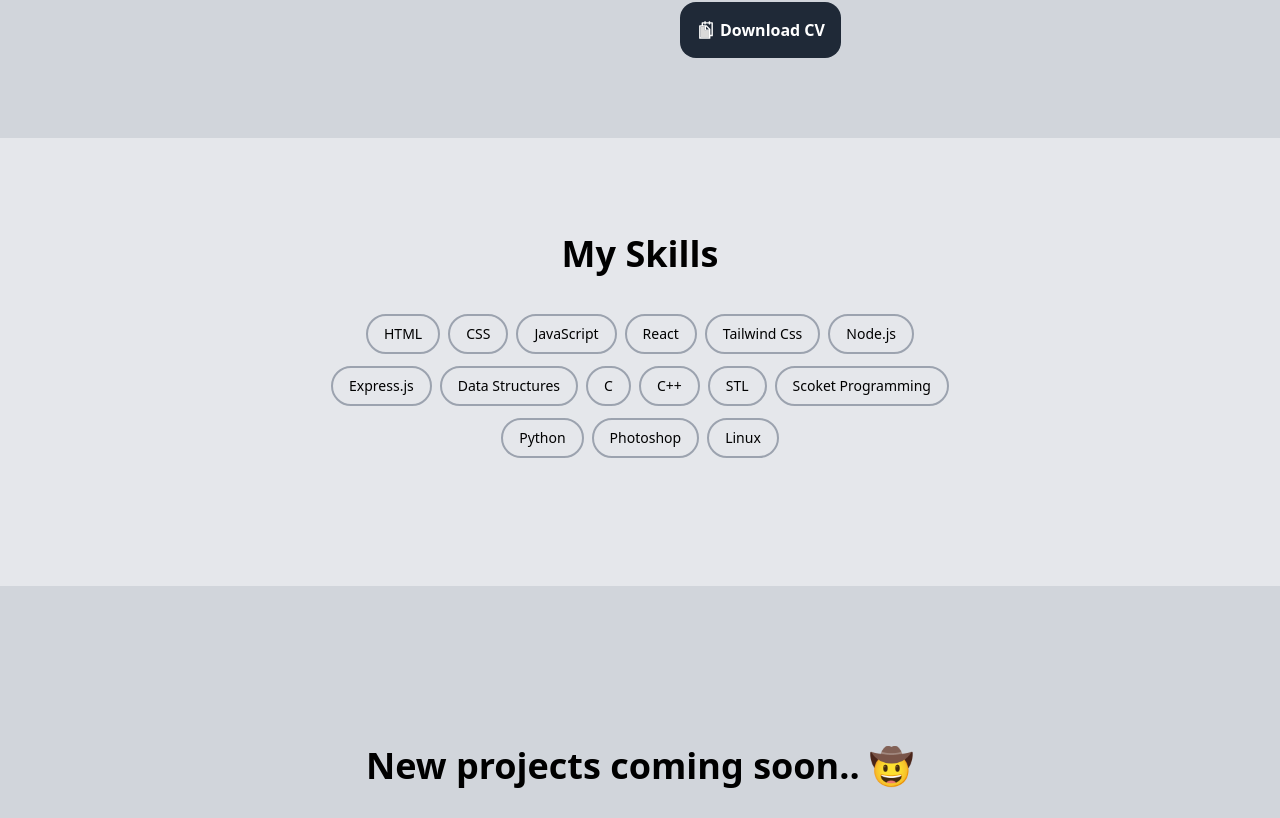
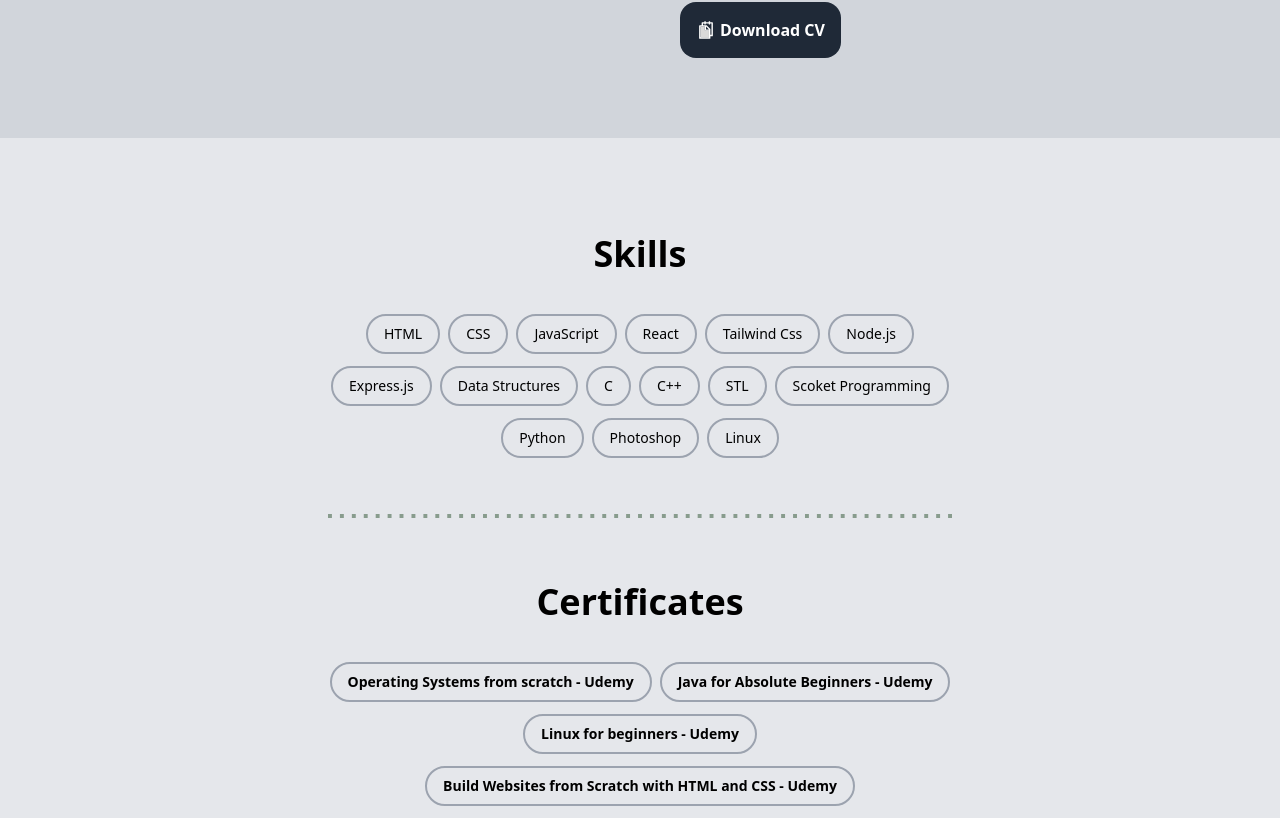
Before and after one commit to prashant-19/prashant-portfolio, a React (Create React App) app: page / in a window 1280 px wide. Shown: the part 1582-2400 px from the top of the page. Built offline with nearby package versions, Linux system fonts and the light colour scheme.

Commit message:
Create: Cretificate page, Refactor in other pages like footer skills about us

```diff
--- a/src/component/footer/footer.jsx
+++ b/src/component/footer/footer.jsx
@@ -1,25 +1,35 @@
 import React from "react";
 import { FaLinkedin } from "react-icons/fa6";
 import { ImGithub } from "react-icons/im";
+import { Link } from "react-router-dom";
 
 
 const footer = () => {
   return (
     <>
-      <div className="hidden lg:block bg-gray-900 text-white w-[100%] py-16">
-        <div className="flex flex-row mx-20 gap-96">
-          <ul className="ml-20">
+      <div className=" bg-gray-900 text-white w-[100%] py-16">
+        <div className="flex flex-col lg:flex-row gap-y-5 md:gap-y-0">
+          <ul className="basis-1/2 flex md:ml-44 justify-center lg:justify-start">
 
             <li>
               Copyright © 2024. All rights are reserved
             </li>
             </ul>
-            <ul className="flex flex-row">
+            <ul className="basis-1/2 md:mr-44 flex flex-row gap-5 justify-center lg:justify-end">
             <li className="">
-              <FaLinkedin />
+              <button><Link to={"https://www.linkedin.com/feed/"} target="_blank">
+              <FaLinkedin className="w-8 h-8"/>
+
+              </Link>
+
+              </button>
             </li>
             <li>
-              <ImGithub />
+              <button>
+              <Link to={"https://github.com/prashant-19"} target="_blank">
+              <ImGithub className="w-8 h-8"/>
+              </Link>
+              </button>
             </li>
             </ul>
 
--- a/src/component/header/header.jsx
+++ b/src/component/header/header.jsx
@@ -2,7 +2,7 @@
 
 
 const Header = () => {
-  const headerHeight = 80; // Change this value to your actual header height
+  const headerHeight = 74; // Change this value to your actual header height
 
   const scrollToSection = (id) => {
     const element = document.getElementById(id);
--- a/src/component/landingpage/Aboutme.jsx
+++ b/src/component/landingpage/Aboutme.jsx
@@ -10,7 +10,7 @@
       <div className="hidden md:block">
         <div className=" flex flex-col-reverse lg:flex-row-reverse bg-gray-300 py-14 lg:py-20 px-12 md:px-36">
           <div className=" basis-1/2  lg:mx-10">
-            <p className="text-left  text-3xl mt-7 lg:pt-0 lg:mt-3 font-bold lg:text-4xl pb-1 pl-4 border-l-4 border-blue-400 ">About Me</p>
+            <p className="text-left  text-3xl mt-7 lg:pt-0 lg:mt-3 font-semibold lg:text-4xl pb-1 pl-4 border-l-4 border-blue-400 ">About Me</p>
             <p className="text-justify pt-4 lg:text-lg lg:pt-5 text-gray-900 ">I am a versatile software developer, working professionally since January 2023.
               Currently employed as a Full Stack Developer at Rhizobee Innovations where
               I am leveraging my skills to develop their platform.
--- /dev/null
+++ b/src/component/landingpage/Certificate.jsx
@@ -0,0 +1,44 @@
+import React from "react";
+import { Link } from "react-router-dom";
+
+
+const Certificate = () => {
+
+    let data = [
+        { name: "Operating Systems from scratch - Udemy", link: "https://udemy-certificate.s3.amazonaws.com/image/UC-0cedfc23-6202-4b2f-b037-501656ee6efa.jpg" },
+        { name: "Java for Absolute Beginners - Udemy", link: "https://www.udemy.com/certificate/UC-45fd8c4e-0d16-421d-85df-0a1922c20b4d/" },
+        { name: "Linux for beginners - Udemy", link: "https://www.udemy.com/certificate/UC-656da8a2-f703-4be3-bfea-8dbe9cd64b92/" },
+        { name: "Build Websites from Scratch with HTML and CSS - Udemy", link: "https://www.udemy.com/certificate/UC-ee68fde2-48b5-4c29-b2bc-b9c6f30e83f1/" },
+    ]
+
+    return (
+        <>
+            <div className=" bg-gray-200 pb-20 lg:pb-32 pt-16 ">
+
+                <div>
+                    <p className="text-center font-semibold text-3xl lg:text-4xl">Certificates</p>
+
+                    <div className="flex flex-wrap mx-5 lg:mx-80 gap-y-3 gap-x-2 justify-center mt-10">
+                        {
+                            data.map((item, index) =>
+
+                                <Link key={index} to={item.link} target="_blank" className="border-2 border-gray-400 hover:bg-slate-300 px-4 text-sm py-2 rounded-3xl">
+                                    <p className="font-semibold">{item.name}</p>
+                                </Link>
+
+
+                            )
+                        }
+
+                    </div>
+
+                </div>
+
+            </div>
+
+
+        </>
+    );
+}
+
+export default Certificate;
--- a/src/component/landingpage/Contact.jsx
+++ b/src/component/landingpage/Contact.jsx
@@ -11,14 +11,14 @@
     let data = [
 
         { name: " LinkedIn", logo: <FaLinkedinIn />, link: "https://www.linkedin.com/feed/" },
-        { name: " Github" , logo: <FaGithub />, link:""},
+        { name: " Github" , logo: <FaGithub />, link:"https://github.com/prashant-19"},
         { name: " Gmail" , logo: <SiGmail />, link:"mailto:prashant.my10@gmail.com?subject = Feedback&body = Message"},
 
     ]
     return (
         <>
             <div id="contact" className="bg-gray-200 pt-20">
-                <p className=" hidden md:block text-left font-semibold lg:font-bold text-4xl mx-10 mb-10 lg:mx-32 lg:mb-20 pl-2 lg:pl-4 pb-1 border-l-4 border-blue-400" > Contact </p>
+                <p className=" hidden md:block text-left font-semibold text-4xl mx-10 mb-10 lg:mx-32 lg:mb-20 pl-2 lg:pl-4 pb-1 border-l-4 border-blue-400" > Contact </p>
 
                 <div className="flex flex-col-reverse lg:flex-row">
 
--- a/src/component/landingpage/Landingpage.jsx
+++ b/src/component/landingpage/Landingpage.jsx
@@ -4,6 +4,7 @@
 import Skills from "./skills";
 import Project from "./Project";
 import Contact from "./Contact";
+import Certificate from "./Certificate";
 
 
 export const Landingpage = () => {
@@ -12,8 +13,10 @@
       <Introduction/>
       <Aboutme/>
       <Skills/>
+      <Certificate/>
       <Project/>
       <Contact/>
+
     </>
   )
 }
--- a/src/component/landingpage/intro.jsx
+++ b/src/component/landingpage/intro.jsx
@@ -5,7 +5,7 @@
 
 const intro = () => {
 
-    const headerHeight = 95; // Change this value to your actual header height
+    const headerHeight = 75; // Change this value to your actual header height
 
     const scrollToSection = (id) => {
         const element = document.getElementById(id);
--- a/src/component/landingpage/skills.jsx
+++ b/src/component/landingpage/skills.jsx
@@ -29,9 +29,9 @@
 
     return (
         <>
-            <div className=" pt-24 pb-32 bg-gray-200 ">
+            <div className=" pt-16 lg:pt-24 lg:pb-14 bg-gray-200 ">
 
-                <p className="text-center font-semibold lg:font-bold text-3xl lg:text-4xl">My Skills</p>
+                <p className="text-center font-semibold text-3xl lg:text-4xl">Skills</p>
 
                 <ul className=" flex flex-wrap mx-5  lg:mx-80 gap-y-3 gap-x-2 justify-center mt-10">
 
@@ -48,6 +48,10 @@
 
             </div>
 
+            <div className="hidden lg:block bg-gray-200">
+                <p className=" border-b-4 bg-[#889c8d] border-dashed mx-80"></p>
+            </div>
+
         </>
     );
 };
```
